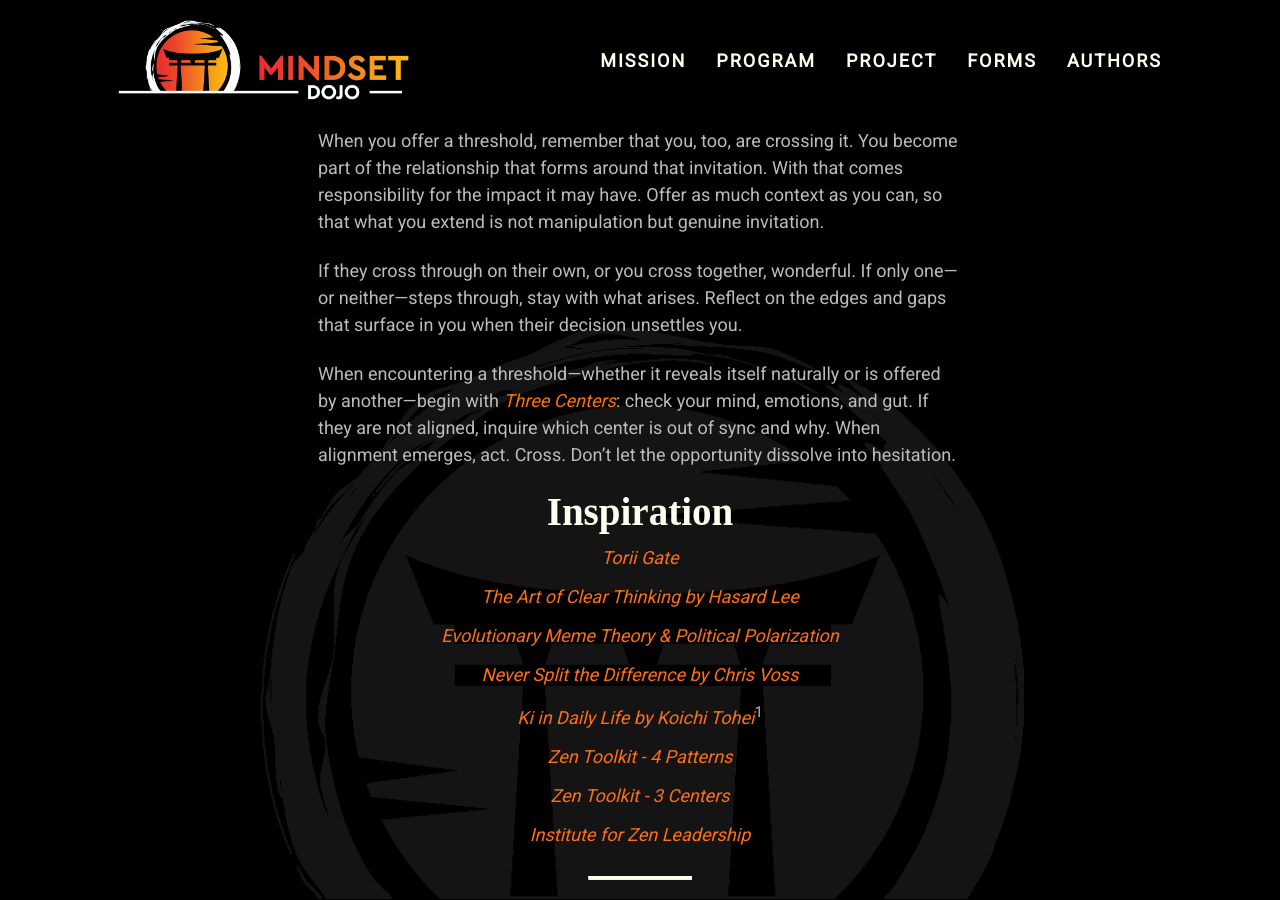
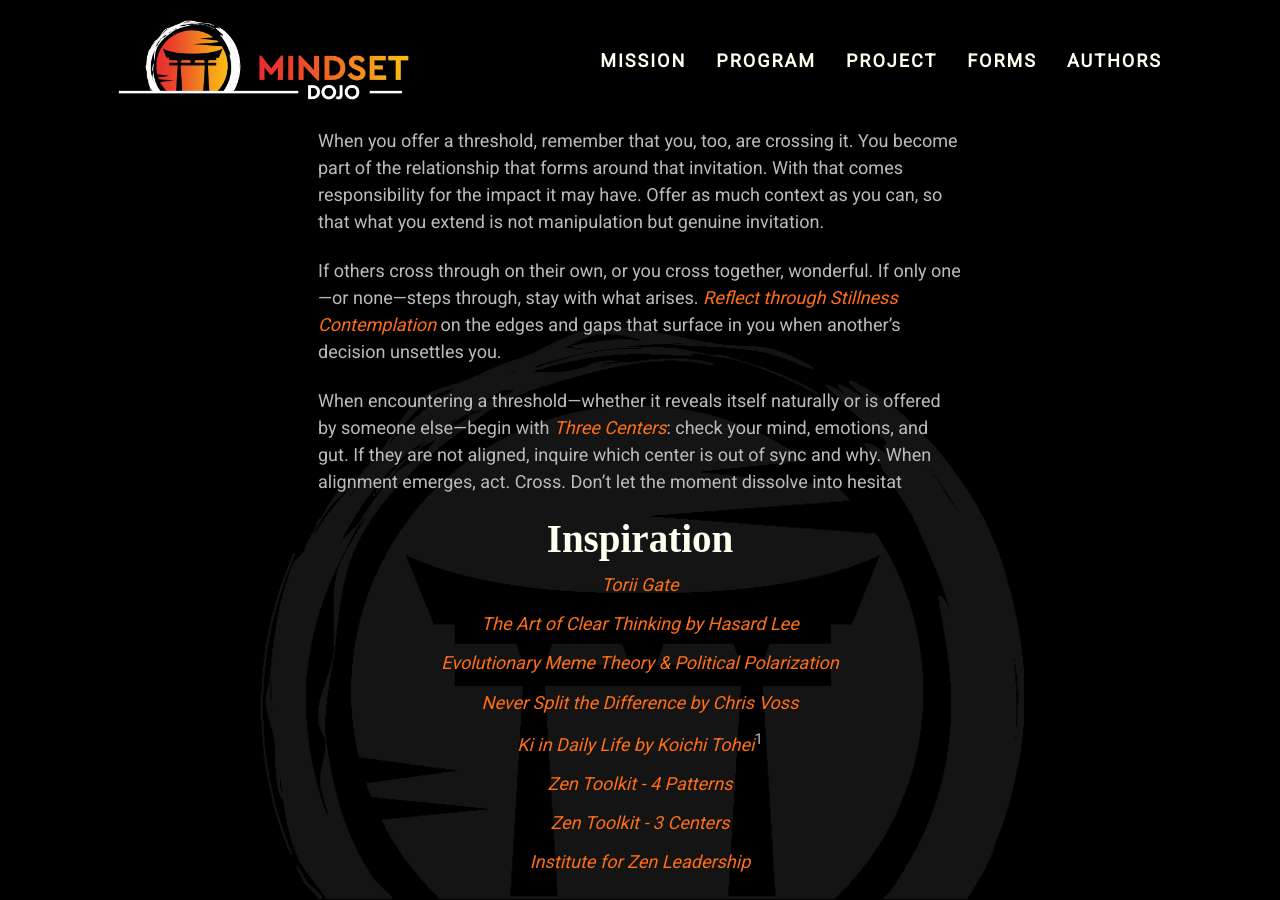
Before and after one commit to mindset-dojo/mindset-dojo.github.io, a Jekyll site: the page built from _forms/threshold.md, in a window 1280 px wide and 900 px high, scrolled down 585 px. Built offline with Jekyll 4.4.1, drawn with Linux system fonts in a browser that asks for light colours; some web fonts are replaced.

Commit message:
feat: clarify threshold form language

```diff
--- a/_forms/threshold.md
+++ b/_forms/threshold.md
@@ -22,10 +22,10 @@ You may feel tension as you get close to the threshold. However, to refuse to cr
 
 When you offer a threshold, remember that you, too, are crossing it. You become part of the relationship that forms around that invitation. With that comes responsibility for the impact it may have. Offer as much context as you can, so that what you extend is not manipulation but genuine invitation.
 
-If they cross through on their own, or you cross together, wonderful. If only one—or neither—steps through, stay with what arises. Reflect on the edges and gaps that surface in you when their decision unsettles you.
+If others cross through on their own, or you cross together, wonderful. If only one—or none—steps through, stay with what arises. [Reflect through Stillness Contemplation](../stillness-contemplation) on the edges and gaps that surface in you when another’s decision unsettles you.
 
-When encountering a threshold—whether it reveals itself naturally or is offered by another—begin with [Three Centers](https://www.youtube.com/watch?v=OuK3HOIfUiw): check your mind, emotions, and gut. If they are not aligned, inquire which center is out of sync and why.
-When alignment emerges, act. Cross. Don’t let the opportunity dissolve into hesitation.
+When encountering a threshold—whether it reveals itself naturally or is offered by someone else—begin with [Three Centers](https://www.youtube.com/watch?v=OuK3HOIfUiw): check your mind, emotions, and gut. If they are not aligned, inquire which center is out of sync and why.
+When alignment emerges, act. Cross. Don’t let the moment dissolve into hesitat
 
 ## Inspiration
 
```
